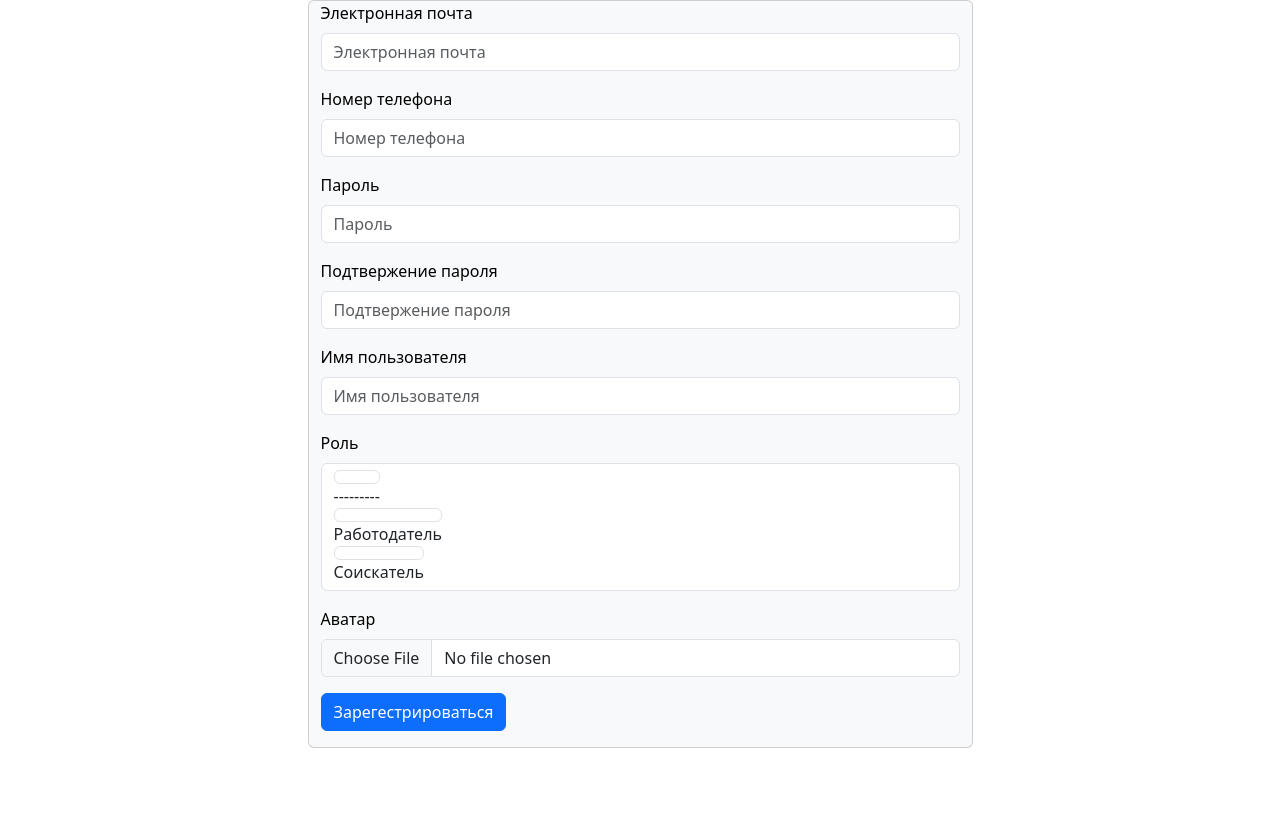
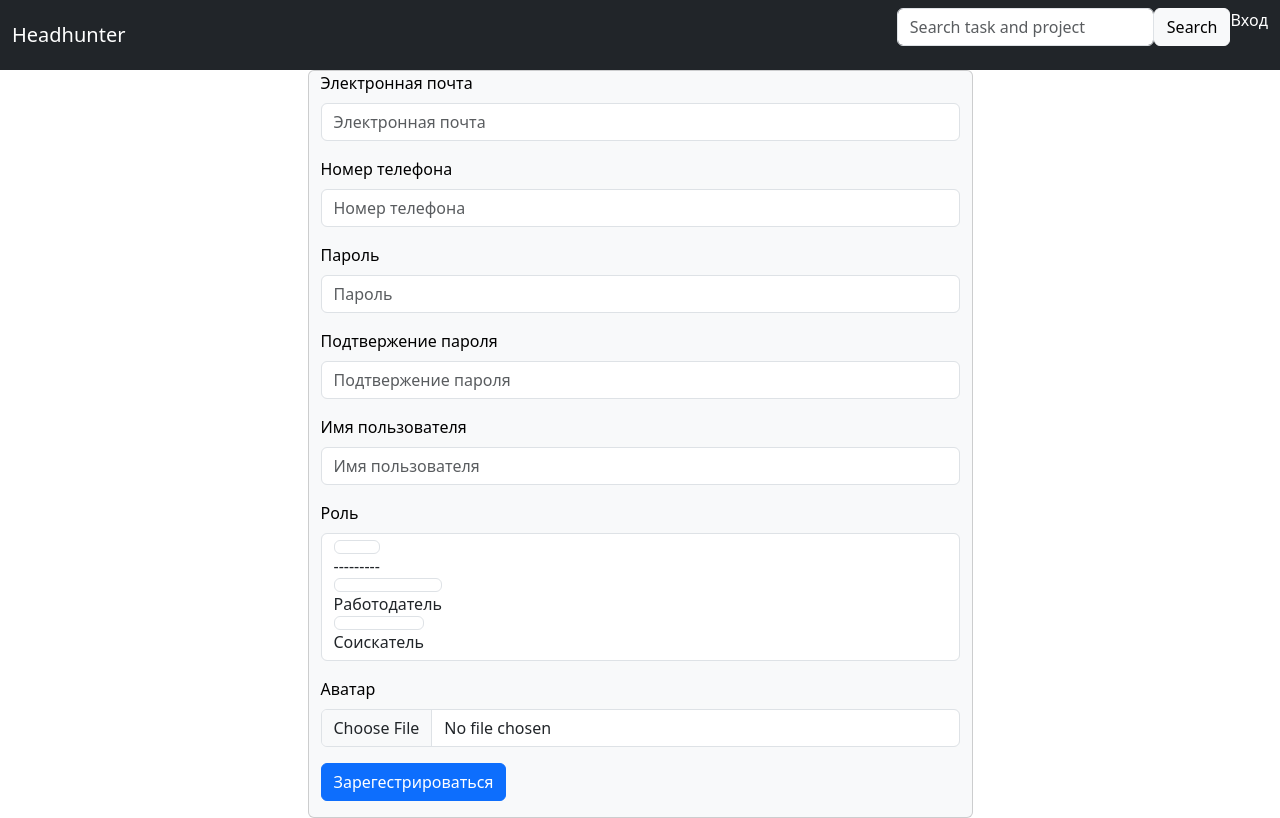
Before and after one commit to nurmuhamedbekinulu/team_dev_hh_group_9, a Django app: page /auth/register/ in a window 1280 px wide. Before the commit the page ends 748 px from the top, so only its background shows below. Run offline with Django 4.2, Linux system fonts and the light colour scheme; parts of the project's set-up code (start-up, migrations or seed data) failed here and were passed over; some libraries are stand-ins or nearby versions.

Commit message:
#6 добавленна главная страница и изменен базовый шаблон

```diff
--- a/HH/headhunter/templates/base.html
+++ b/HH/headhunter/templates/base.html
@@ -7,24 +7,40 @@
 <html lang="en">
 <head>
     <meta charset="UTF-8">
-    <link href="{% static 'fontawesomefree/css/fontawesome.css' %}" rel="stylesheet" type="text/css">
-    <link href="{% static 'fontawesomefree/css/brands.css' %}" rel="stylesheet" type="text/css">
-    <link href="{% static 'fontawesomefree/css/solid.css' %}" rel="stylesheet" type="text/css">
+    <script src="{% static 'js/jquery-3.6.0.js'%}"></script>
     <link rel="stylesheet" href="{% static 'css/style.css' %}">
     <title>{% block title %}Title{% endblock %}</title>
 </head>
 <body>
-{#<nav class="navbar">#}
-{#    <div class="container">#}
-{#        <a class="navbar-brand" href="/" style="color: white"><img style="margin-top: -5px"#}
-{#                                                                   src="{% static 'img/logo_insta.png' %}" alt="logo"#}
-{#                                                                   width="25" height="25"> <img#}
-{#                src="{% static 'img/logo.png' %}" alt="logo" width="140" height="40"></a>#}
-{#        <ul class="nav justify-content-end">#}
-{#            {% block menu %}{% endblock %}#}
-{#        </ul>#}
-{#    </div>#}
-{#</nav>#}
+    <nav class="navbar navbar-expand-lg navbar-dark bg-dark">
+        <div class="container-fluid">
+          <a class="navbar-brand" href="#">Headhunter</a>
+          <div style="display: flex;">
+            <ul class="navbar-nav">
+              {% if request.user.is_authenticated %}
+
+              {% endif %}
+              {% if perms.auth.view_user or request.user.is_superuser %}
+              <li class="nav-item">
+                <a class="nav-link active" aria-current="page" href="#">Users</a>
+              </li>
+              {% endif %}
+            </ul>
+            <form action="#" method="get" class="form-inline pull-xs-right" style="display: flex;">
+              {% csrf_token %}
+              <input class="form-control" type="text" name= "search" value="{{ form.search.value|default:'' }}" placeholder="Search task and project">
+              <button class="btn btn-light" type="submit">Search</button>
+            </form>
+
+            {% if request.user.is_authenticated %}
+              <a style="color: white;" href="{% url 'user_profile' user.pk %}" class="nav-link active">{{ user.username }}</a>
+              <a style="color: white;" href="{% url 'logout' %}" class="nav-link active">Выход</a>
+            {% else %}
+              <a style="color: white;" href="{% url 'login' %}" class="nav-link">Вход</a>
+            {% endif %}
+          </div>
+        </div>
+    </nav>
 {% block content %}{% endblock %}
 </body>
 </html>
```
Also changed, not shown: HH/headhunter/templates/index.html (added, +92 -0 lines).
